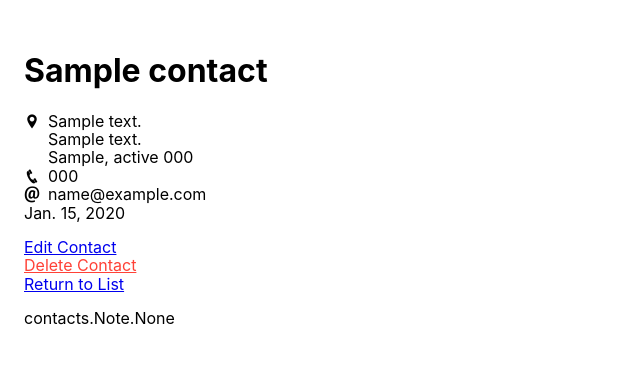
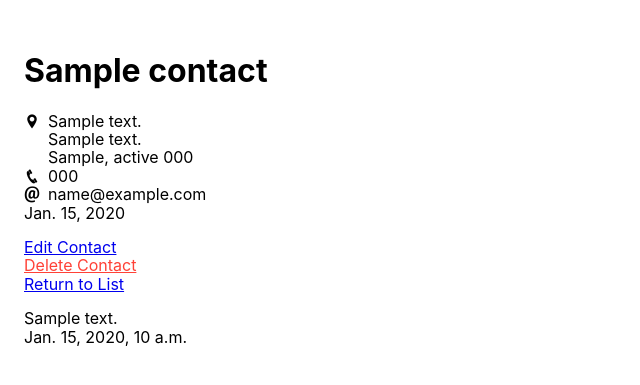
Before and after one commit to gillie1022/uptact, a Django app: page /contacts/1/ in a window 1280 px wide. Shown: the top 385 px of the page, without its empty margins (0-640 px from the left). Run offline with Django 3.2, Linux system fonts and the light colour scheme; tables that the repository leaves empty hold one stand-in row (values such as "Sample post").

Commit message:
was able to get it working in class. thank you Clinton

```diff
--- a/contacts/models.py
+++ b/contacts/models.py
@@ -21,10 +21,13 @@ class Contact(models.Model):
     zip_code = USZipCodeField(null=True, blank=True)
     birthday = models.DateField(null=True, blank=True)
 
+    def __str__(self):
+        return self.name
+
 class Note(models.Model):
     contact = models.ForeignKey(to=Contact,
                                 on_delete=models.CASCADE,
-                                related_name="note")
+                                related_name="notes")
     text = models.CharField(max_length=500, null=True, blank=True)
     time_stamp = models.DateTimeField(auto_now_add=True)
 
--- a/templates/contacts/show_contact.html
+++ b/templates/contacts/show_contact.html
@@ -40,9 +40,11 @@
   </p>
 
   <div>
-    <div class="flex">
-      <div>{{ contact.note }}</div>
-      <div>{{ contact.note.time_stamp }}</div>
+    <div>
+      {% for note in contact.notes.all %}
+      <div>{{ note.text }}</div>
+      <div>{{ note.time_stamp }}</div>
+      {% endfor %}
     </div>
 
   </div>
```
Also changed, not shown: contacts/migrations/0007_auto_20200529_1438.py (added), contacts/migrations/0008_auto_20200529_1503.py (added), contacts/migrations/0009_auto_20200529_1504.py (added).
